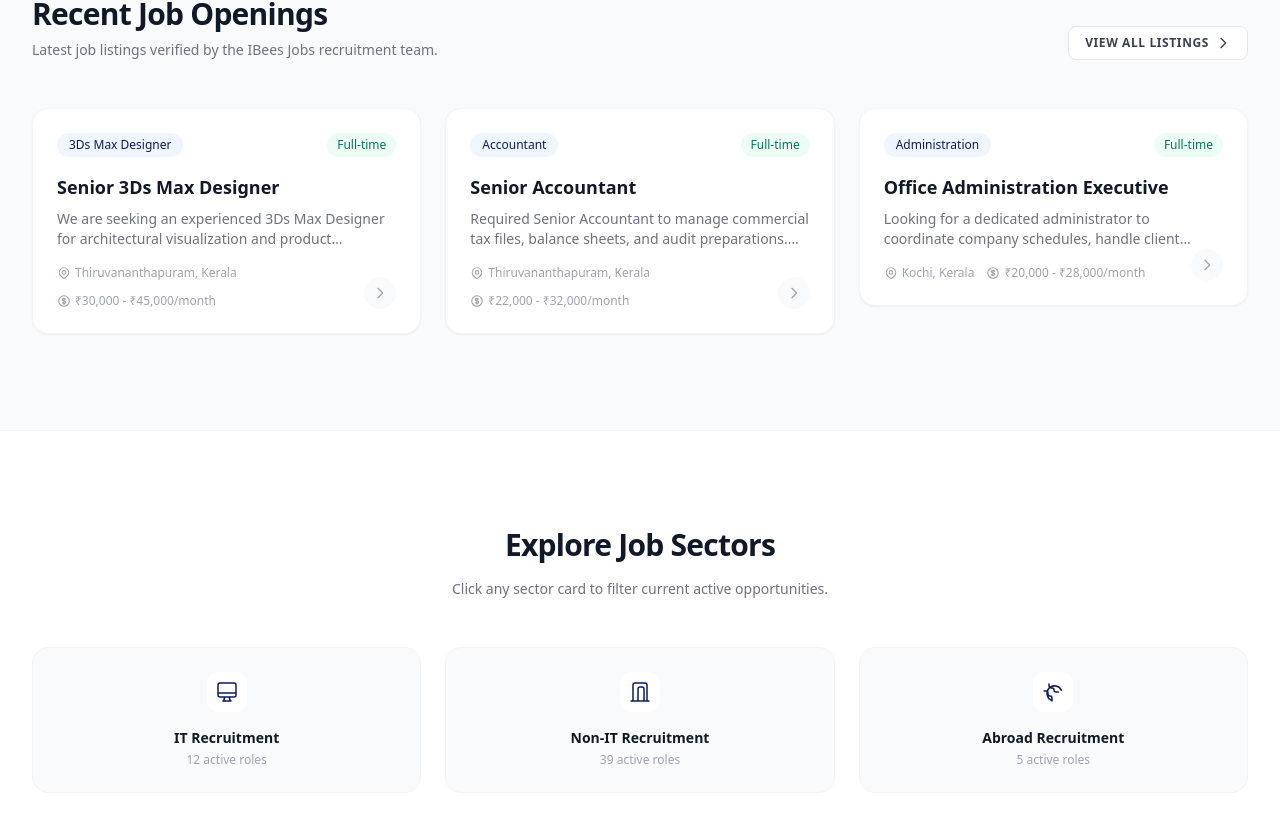
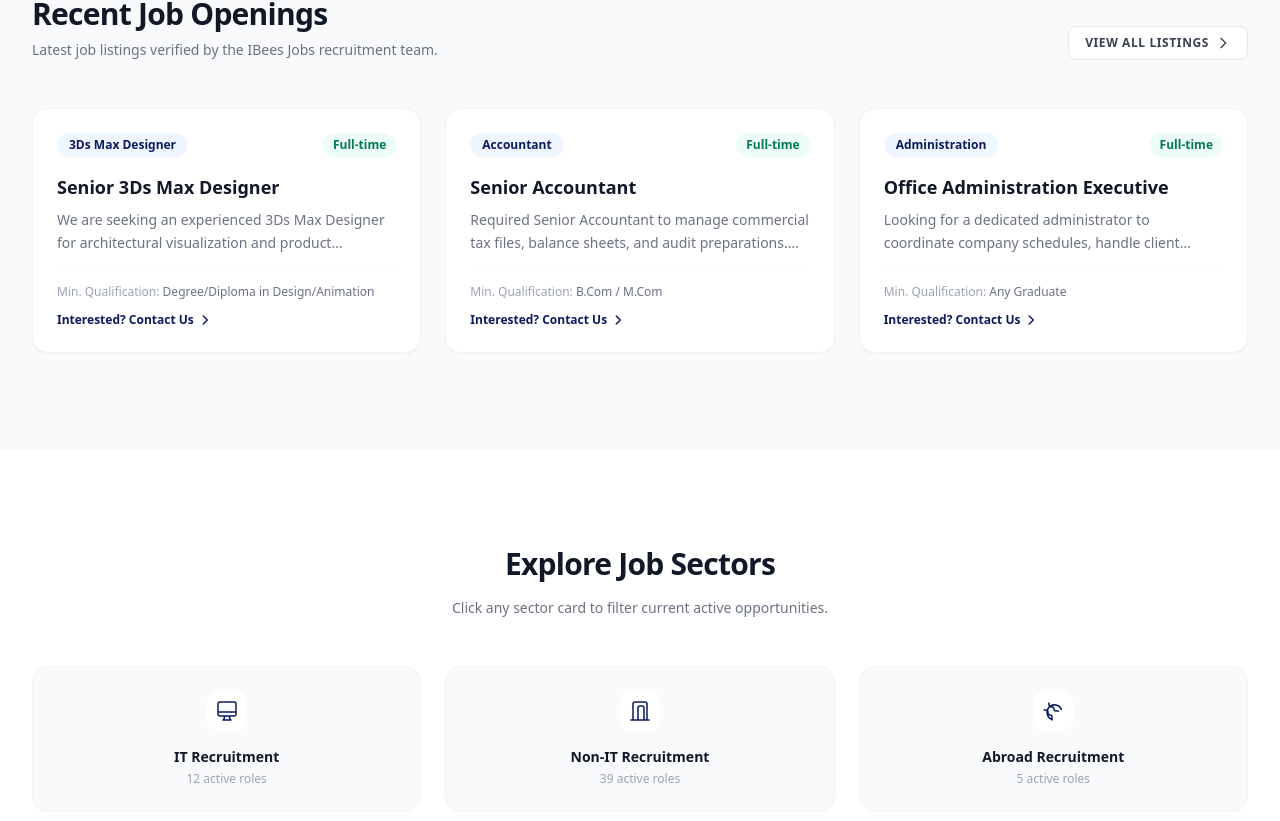
Before and after one commit to yantrixatech-svg/ibeesjobs, a Next.js app: page / in a window 1280 px wide. Shown: the part 1729-2550 px from the top of the page. Built offline with nearby package versions, Linux system fonts and the light colour scheme.

Commit message:
Remove specific location/salary values and experience requirements, replacing them with direct contact prompts.

```diff
--- a/src/app/jobs/[id]/page.tsx
+++ b/src/app/jobs/[id]/page.tsx
@@ -41,14 +41,8 @@ export default function JobDetailPage() {
           <div className="flex flex-wrap items-center gap-x-6 gap-y-3 text-xs sm:text-sm text-blue-200">
             <span className="flex items-center gap-2">
               <svg className="w-4 h-4 text-blue-300 flex-shrink-0" fill="none" stroke="currentColor" viewBox="0 0 24 24"><path strokeLinecap="round" strokeLinejoin="round" strokeWidth={2} d="M17.657 16.657L13.414 20.9a1.998 1.998 0 01-2.827 0l-4.244-4.243a8 8 0 1111.314 0z" /><path strokeLinecap="round" strokeLinejoin="round" strokeWidth={2} d="M15 11a3 3 0 11-6 0 3 3 0 016 0z" /></svg>
-              {job.location}
+              Contact Office for Location Details
             </span>
-            {job.salary_range && (
-              <span className="flex items-center gap-2">
-                <svg className="w-4 h-4 text-blue-300 flex-shrink-0" fill="none" stroke="currentColor" viewBox="0 0 24 24"><path strokeLinecap="round" strokeLinejoin="round" strokeWidth={2} d="M12 8c-1.657 0-3 .895-3 2s1.343 2 3 2 3 .895 3 2-1.343 2-3 2m0-8c1.11 0 2.08.402 2.599 1M12 8V7m0 1v8m0 0v1m0-1c-1.11 0-2.08-.402-2.599-1M21 12a9 9 0 11-18 0 9 9 0 0118 0z" /></svg>
-                {job.salary_range}
-              </span>
-            )}
             <span className="flex items-center gap-2">
               <svg className="w-4 h-4 text-blue-300 flex-shrink-0" fill="none" stroke="currentColor" viewBox="0 0 24 24"><path strokeLinecap="round" strokeLinejoin="round" strokeWidth={2} d="M8 7V3m8 4V3m-9 8h10M5 21h14a2 2 0 002-2V7a2 2 0 00-2-2H5a2 2 0 00-2 2v12a2 2 0 002 2z" /></svg>
               Posted {new Date(job.created_at).toLocaleDateString('en-IN', { year: 'numeric', month: 'long', day: 'numeric' })}
@@ -63,28 +57,20 @@ export default function JobDetailPage() {
           {/* Main Description & Criteria */}
           <div className="lg:col-span-2 space-y-8">
             <div className="bg-white rounded-3xl border border-gray-100 p-6 sm:p-8 shadow-sm">
-              <h2 className="text-xl font-bold text-gray-900 mb-4 pb-2 border-b border-gray-50">Job Description</h2>
+              <h2 className="text-xl font-bold text-gray-900 mb-4 pb-2 border-b border-gray-50">Job Info</h2>
               <div className="prose prose-sm text-gray-600 max-w-none">
                 <p className="whitespace-pre-line leading-relaxed text-sm sm:text-base">{job.description}</p>
               </div>
 
               {/* Job Requirements & Criteria */}
-              {(job.qualification || job.experience) && (
+              {job.qualification && (
                 <div className="mt-8 pt-6 border-t border-gray-100">
                   <h3 className="text-base font-bold text-gray-900 mb-4">Requirements & Criteria</h3>
                   <div className="grid grid-cols-1 sm:grid-cols-2 gap-4">
-                    {job.qualification && (
                     <div className="bg-gray-50 rounded-2xl p-4 border border-gray-100">
                       <span className="block text-[10px] text-gray-400 uppercase tracking-wider font-bold mb-1">Minimum Qualification</span>
                       <span className="text-sm font-semibold text-gray-800">{job.qualification}</span>
                     </div>
-                    )}
-                    {job.experience && (
-                      <div className="bg-gray-50 rounded-2xl p-4 border border-gray-100">
-                        <span className="block text-[10px] text-gray-400 uppercase tracking-wider font-bold mb-1">Required Experience</span>
-                        <span className="text-sm font-semibold text-gray-800">{job.experience}</span>
-                      </div>
-                    )}
                   </div>
                 </div>
               )}
@@ -157,22 +143,20 @@ export default function JobDetailPage() {
                   </div>
                   <div>
                     <span className="block text-[9px] uppercase font-bold text-gray-400 tracking-wider">Location</span>
-                    <span className="text-sm font-bold text-gray-800">{job.location}</span>
+                    <span className="text-sm font-bold text-gray-800">Contact Office for Details</span>
                   </div>
                 </div>
 
                 {/* Salary */}
-                {job.salary_range && (
                 <div className="flex items-start gap-3">
                   <div className="w-8 h-8 rounded-xl bg-blue-50 flex items-center justify-center text-[#0D1B5E] flex-shrink-0">
                     <svg className="w-4 h-4" fill="none" stroke="currentColor" viewBox="0 0 24 24"><path strokeLinecap="round" strokeLinejoin="round" strokeWidth={2} d="M12 8c-1.657 0-3 .895-3 2s1.343 2 3 2 3 .895 3 2-1.343 2-3 2m0-8c1.11 0 2.08.402 2.599 1M12 8V7m0 1v8m0 0v1m0-1c-1.11 0-2.08-.402-2.599-1M21 12a9 9 0 11-18 0 9 9 0 0118 0z" /></svg>
                   </div>
                   <div>
                     <span className="block text-[9px] uppercase font-bold text-gray-400 tracking-wider">Salary Range</span>
-                      <span className="text-sm font-bold text-gray-800">{job.salary_range}</span>
+                    <span className="text-sm font-bold text-gray-800">Contact Office (Competitive)</span>
                   </div>
                 </div>
-                )}
 
                 {/* Qualification */}
                 {job.qualification && (
@@ -186,19 +170,6 @@ export default function JobDetailPage() {
                     </div>
                   </div>
                 )}
-
-                {/* Experience */}
-                {job.experience && (
-                  <div className="flex items-start gap-3">
-                    <div className="w-8 h-8 rounded-xl bg-blue-50 flex items-center justify-center text-[#0D1B5E] flex-shrink-0">
-                      <svg className="w-4 h-4" fill="none" stroke="currentColor" viewBox="0 0 24 24"><path strokeLinecap="round" strokeLinejoin="round" strokeWidth={2} d="M21 13.255A23.931 23.931 0 0112 15c-3.183 0-6.22-.62-9-1.745M16 6V4a2 2 0 00-2-2h-4a2 2 0 00-2 2v2m4 6h.01M5 20h14a2 2 0 002-2V8a2 2 0 00-2-2H5a2 2 0 00-2 2v10a2 2 0 002 2z" /></svg>
-                  </div>
-                  <div>
-                    <span className="block text-[9px] uppercase font-bold text-gray-400 tracking-wider">Experience Required</span>
-                    <span className="text-sm font-bold text-gray-800">{job.experience}</span>
-                  </div>
-                </div>
-                )}
               </div>
             </div>
           </div>
--- a/src/components/JobCard.tsx
+++ b/src/components/JobCard.tsx
@@ -7,43 +7,37 @@ export default function JobCard({ job }: { job: Job }) {
       <div className="relative bg-white rounded-2xl border border-gray-100 p-6 shadow-sm hover:shadow-xl hover:shadow-blue-500/10 hover:border-blue-200 transition-all duration-300 hover:-translate-y-1">
         {/* Category Badge */}
         <div className="flex items-start justify-between gap-3 mb-4">
-          <span className="inline-flex items-center px-3 py-1 rounded-full text-xs font-medium bg-blue-50 text-[#0D1B5E]">
+          <span className="inline-flex items-center px-3 py-1 rounded-full text-xs font-semibold bg-blue-50 text-[#0D1B5E]">
             {job.category}
           </span>
-          <span className="inline-flex items-center px-2.5 py-1 rounded-full text-xs font-medium bg-emerald-50 text-emerald-700">
+          <span className="inline-flex items-center px-2.5 py-1 rounded-full text-xs font-semibold bg-emerald-50 text-emerald-700">
             {job.type}
           </span>
         </div>
 
         {/* Title */}
-        <h3 className="text-lg font-semibold text-gray-900 group-hover:text-[#0D1B5E] transition-colors duration-200 mb-2 pr-8 line-clamp-2">
+        <h3 className="text-lg font-bold text-gray-900 group-hover:text-[#0D1B5E] transition-colors duration-200 mb-2 pr-8 line-clamp-2">
           {job.title}
         </h3>
 
         {/* Description */}
-        <p className="text-sm text-gray-500 mb-4 line-clamp-2">
+        <p className="text-sm text-gray-500 mb-4 line-clamp-2 leading-relaxed">
           {job.description}
         </p>
 
-        {/* Meta Info */}
-        <div className="flex flex-wrap items-center gap-3 text-xs text-gray-400">
-          <span className="flex items-center gap-1">
-            <svg className="w-3.5 h-3.5" fill="none" stroke="currentColor" viewBox="0 0 24 24"><path strokeLinecap="round" strokeLinejoin="round" strokeWidth={2} d="M17.657 16.657L13.414 20.9a1.998 1.998 0 01-2.827 0l-4.244-4.243a8 8 0 1111.314 0z" /><path strokeLinecap="round" strokeLinejoin="round" strokeWidth={2} d="M15 11a3 3 0 11-6 0 3 3 0 016 0z" /></svg>
-            {job.location}
+        {/* Qualification & Contact Info */}
+        <div className="flex flex-wrap items-center justify-between gap-3 pt-3 border-t border-gray-50 text-xs">
+          {job.qualification ? (
+            <span className="text-gray-500 font-medium">
+              <span className="text-gray-400 font-normal">Min. Qualification:</span> {job.qualification}
+            </span>
+          ) : (
+            <span className="text-gray-400">Open to all qualifications</span>
+          )}
+          <span className="text-[#0D1B5E] font-bold group-hover:underline flex items-center gap-1">
+            Interested? Contact Us
+            <svg className="w-3.5 h-3.5" fill="none" stroke="currentColor" viewBox="0 0 24 24"><path strokeLinecap="round" strokeLinejoin="round" strokeWidth={2.5} d="M9 5l7 7-7 7" /></svg>
           </span>
-          {job.salary_range && (
-            <span className="flex items-center gap-1">
-              <svg className="w-3.5 h-3.5" fill="none" stroke="currentColor" viewBox="0 0 24 24"><path strokeLinecap="round" strokeLinejoin="round" strokeWidth={2} d="M12 8c-1.657 0-3 .895-3 2s1.343 2 3 2 3 .895 3 2-1.343 2-3 2m0-8c1.11 0 2.08.402 2.599 1M12 8V7m0 1v8m0 0v1m0-1c-1.11 0-2.08-.402-2.599-1M21 12a9 9 0 11-18 0 9 9 0 0118 0z" /></svg>
-              {job.salary_range}
-            </span>
-          )}
-        </div>
-
-        {/* Arrow indicator */}
-        <div className="absolute bottom-6 right-6 w-8 h-8 rounded-full bg-gray-50 group-hover:bg-[#0D1B5E] flex items-center justify-center transition-all duration-300">
-          <svg className="w-4 h-4 text-gray-400 group-hover:text-white transition-colors duration-300" fill="none" stroke="currentColor" viewBox="0 0 24 24">
-            <path strokeLinecap="round" strokeLinejoin="round" strokeWidth={2} d="M9 5l7 7-7 7" />
-          </svg>
         </div>
       </div>
     </Link>
```
Lines whose indentation alone changed are shown as unchanged.
